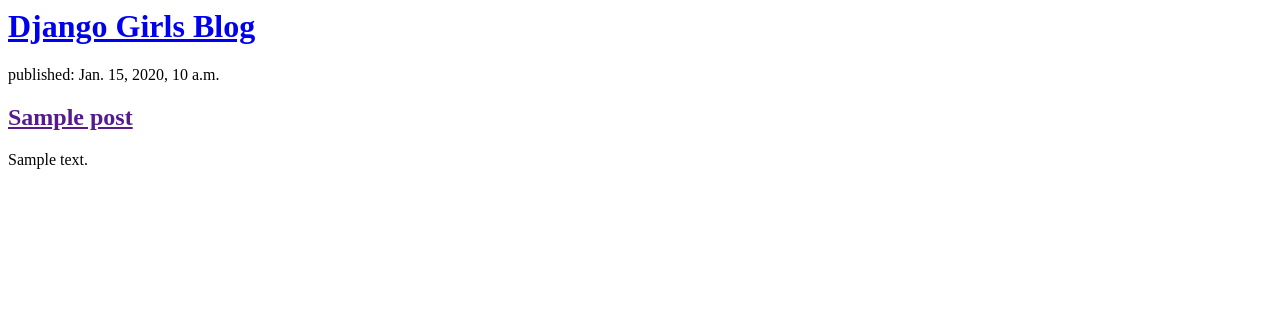
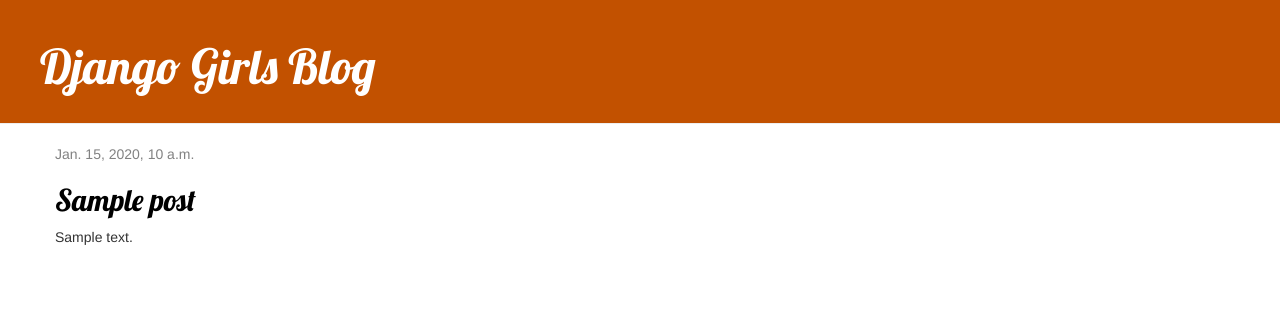
Before and after one commit to sumitchahal/my-first-blog, a Django app: page / in a window 1280 px wide. Shown: the top 316 px of the page. Run offline with Django 3.2, Linux system fonts and the light colour scheme; tables that the repository leaves empty hold one stand-in row (values such as "Sample post"); some libraries are stand-ins or nearby versions.

Commit message:
Added view and template for detailed blog post as well as CSS for the site.

```diff
--- /dev/null
+++ b/blog/static/css/blog.css
@@ -0,0 +1,50 @@
+h1 a, h2 a {
+    color: #C25100;
+    font-family: 'Lobster';
+}
+.page-header {
+    background-color: #C25100;
+    margin-top: 0;
+    padding: 20px 20px 20px 40px;
+}
+
+.page-header h1, .page-header h1 a, .page-header h1 a:visited, .page-header h1 a:active {
+    color: #ffffff;
+    font-size: 36pt;
+    text-decoration: none;
+}
+
+.content {
+    margin-left: 40px;
+}
+
+h1, h2, h3, h4 {
+    font-family: 'Lobster', cursive;
+}
+
+.date {
+    color: #828282;
+}
+
+.save {
+    float: right;
+}
+
+.post-form textarea, .post-form input {
+    width: 30%;
+}
+
+.top-menu, .top-menu:hover, .top-menu:visited {
+    color: #ffffff;
+    float: right;
+    font-size: 26pt;
+    margin-right: 20px;
+}
+
+.post {
+    margin-bottom: 70px;
+}
+
+.post h2 a, .post h2 a:visited {
+    color: #000000;
+}
--- /dev/null
+++ b/blog/templates/blog/base.html
@@ -0,0 +1,26 @@
+{% load static %}
+<html>
+    <head>
+        <title>Django Girls blog</title>
+        <link rel="stylesheet" href="//maxcdn.bootstrapcdn.com/bootstrap/3.2.0/css/bootstrap.min.css">
+        <link rel="stylesheet" href="//maxcdn.bootstrapcdn.com/bootstrap/3.2.0/css/bootstrap-theme.min.css">
+        <link href='//fonts.googleapis.com/css?family=Lobster&subset=latin,latin-ext' rel='stylesheet' type='text/css'>
+        <link rel="stylesheet" href="{% static 'css/blog.css' %}">
+    </head>
+
+    <body>
+            <div class="page-header">
+
+                <h1><a href="/">Django Girls Blog</a></h1>
+            </div>
+            <div class="content container">
+                <div class="row">
+                    <div class="col-md-8">
+                    {% block content %}
+                    {% endblock %}
+                </div>
+                </div>
+            </div>
+    </body>
+
+</html>
--- a/blog/templates/blog/post_list.html
+++ b/blog/templates/blog/post_list.html
@@ -1,20 +1,13 @@
-<html>
-    <head>
-        <title>Django Girls blog</title>
-    </head>
-    <body>
-        <div>
-            <h1><a href="/">Django Girls Blog</a></h1>
+{% extends 'blog/base.html' %}
+
+{% block content %}
+    {% for post in posts %}
+        <div class="post">
+            <div class="date">
+                {{ post.published_date }}
+            </div>
+                <h2><a href="{% url 'post_detail' pk=post.pk %}">{{ post.title }}</a></h2>
+                <p>{{ post.text|linebreaksbr }}</p>
         </div>
-
-
-
-{% for post in posts %}
-<div>
-    <p>published: {{ post.published_date }}</p>
-    <h2><a href="">{{ post.title }}</a></h2>
-    <p>{{ post.text|linebreaksbr }}</p>
-</div>
-{% endfor %}
-    </body>
-</html>
+    {% endfor %}
+{% endblock %}
--- a/blog/urls.py
+++ b/blog/urls.py
@@ -3,4 +3,6 @@ from . import views
 
 urlpatterns = [
     path('', views.post_list, name='post_list'),
+    path('post/<int:pk>/', views.post_detail, name='post_detail'),
+
 ]
--- a/blog/views.py
+++ b/blog/views.py
@@ -1,7 +1,13 @@
-from django.shortcuts import render
+from django.shortcuts import render, get_object_or_404
 from django.utils import timezone
 from .models import Post
+
 # Create your views here.
+
 def post_list(request):
     posts = Post.objects.filter(published_date__lte=timezone.now()).order_by('published_date')
     return render(request, 'blog/post_list.html', {'posts': posts})
+
+def post_detail(request, pk):
+    post = get_object_or_404(Post, pk=pk)
+    return render(request, 'blog/post_detail.html', {'post':post})
--- a/mysite/urls.py
+++ b/mysite/urls.py
@@ -3,7 +3,7 @@
 The `urlpatterns` list routes URLs to views. For more information please see:
     https://docs.djangoproject.com/en/2.2/topics/http/urls/
 Examples:
-Function views
+Function views import:
     1. Add an import:  from my_app import views
     2. Add a URL to urlpatterns:  path('', views.home, name='home')
 Class-based views
```
Also changed, not shown: blog/templates/blog/post_detail.html (added, +13 -0 lines), blog/models.py (line endings or trailing spaces).
